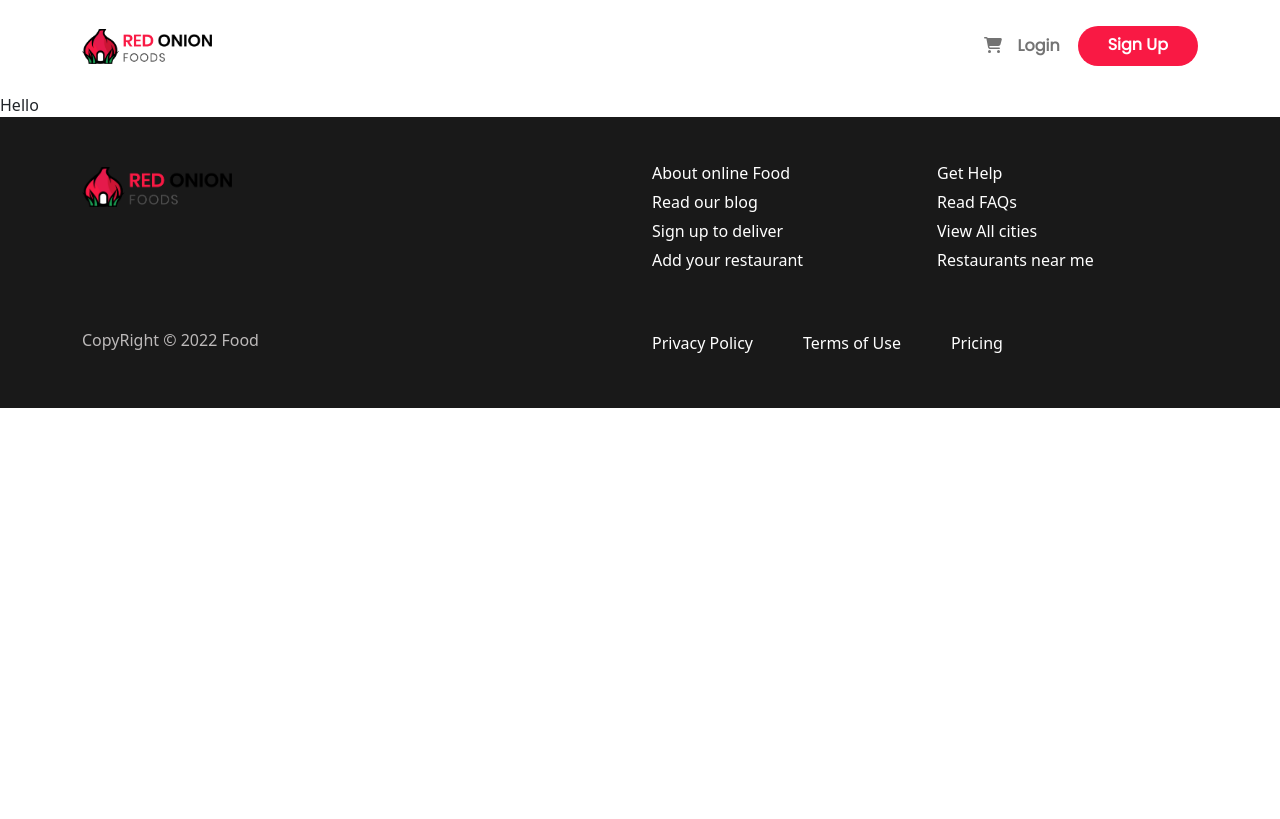
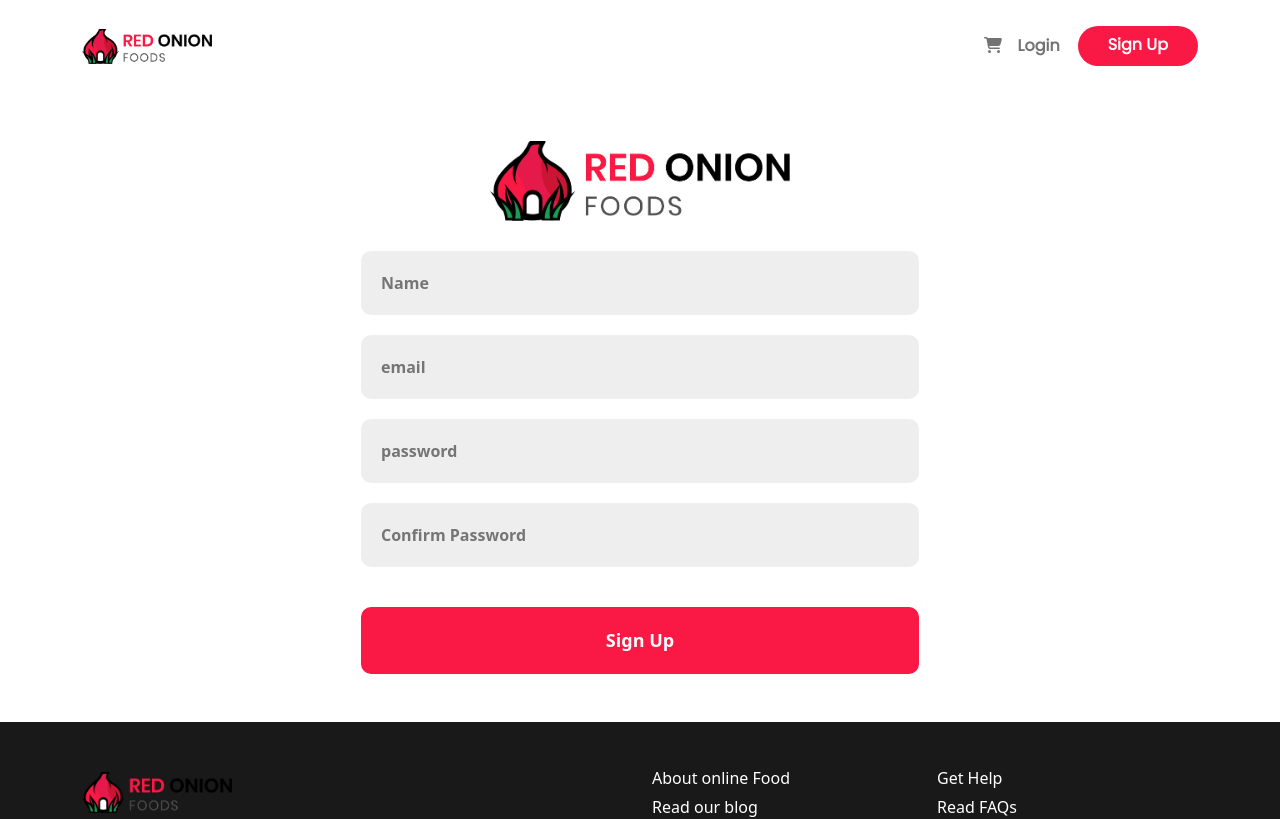
Before and after one commit to developer-sahadat/Red-Onion-foods-reactJS-Firebase, a React (Create React App) app: page /signUp in a window 1280 px wide. Shown: the top 819 px of the page. Built offline with nearby package versions, Linux system fonts and the light colour scheme.

Commit message:
login and sign up design

```diff
--- a/src/Component/SignIn/Login/Login.js
+++ b/src/Component/SignIn/Login/Login.js
@@ -1,7 +1,26 @@
 import React from "react";
-
+import logo from "../../../Assets/images/logo2.png";
 const Login = () => {
-  return <div>Hi</div>;
+  return (
+    <div>
+      <div className="m-5">
+        <div className="container">
+          <img
+            style={{ width: "300px", margin: " 20px auto", display: "block" }}
+            src={logo}
+            alt=""
+          />
+          <form className="input-form">
+            <input type="email" placeholder="email"></input>
+            <br></br>
+            <input type="password" placeholder="password"></input>
+            <br></br>
+            <button className="btn-sign">Sign Up</button>
+          </form>
+        </div>
+      </div>
+    </div>
+  );
 };
 
 export default Login;
--- /dev/null
+++ b/src/Component/SignIn/SignUp/SignUp.css
@@ -0,0 +1,35 @@
+.input-form {
+  text-align: center;
+}
+.input-form input {
+  margin: 10px 0;
+  width: 50%;
+  padding: 20px;
+  background-color: rgb(238, 238, 238);
+  border: none;
+  border-radius: 10px;
+  font-weight: 600;
+}
+
+.btn-sign {
+  background: #f91944;
+  width: 50%;
+  padding: 20px;
+  margin-top: 30px;
+  border: none;
+  font-size: 18px;
+  font-weight: bold;
+  color: white;
+  border-radius: 10px;
+}
+
+/* Medium devices (landscape tablets, 768px and up) */
+@media only screen and (max-width: 768px) {
+  .input-form input {
+    width: 90%;
+  }
+
+  .btn-sign {
+    width: 90%;
+  }
+}
--- a/src/Component/SignIn/SignUp/SignUp.js
+++ b/src/Component/SignIn/SignUp/SignUp.js
@@ -1,7 +1,30 @@
 import React from "react";
+import "./SignUp.css";
+import logo from "../../../Assets/images/logo2.png";
 
 const SignUp = () => {
-  return <div>Hello</div>;
+  return (
+    <div className="m-5">
+      <div className="container">
+        <img
+          style={{ width: "300px", margin: " 20px auto", display: "block" }}
+          src={logo}
+          alt=""
+        />
+        <form className="input-form">
+          <input type="text" placeholder="Name"></input>
+          <br></br>
+          <input type="email" placeholder="email"></input>
+          <br></br>
+          <input type="password" placeholder="password"></input>
+          <br></br>
+          <input type="password" placeholder="Confirm Password"></input>
+          <br></br>
+          <button className="btn-sign">Sign Up</button>
+        </form>
+      </div>
+    </div>
+  );
 };
 
 export default SignUp;
```
